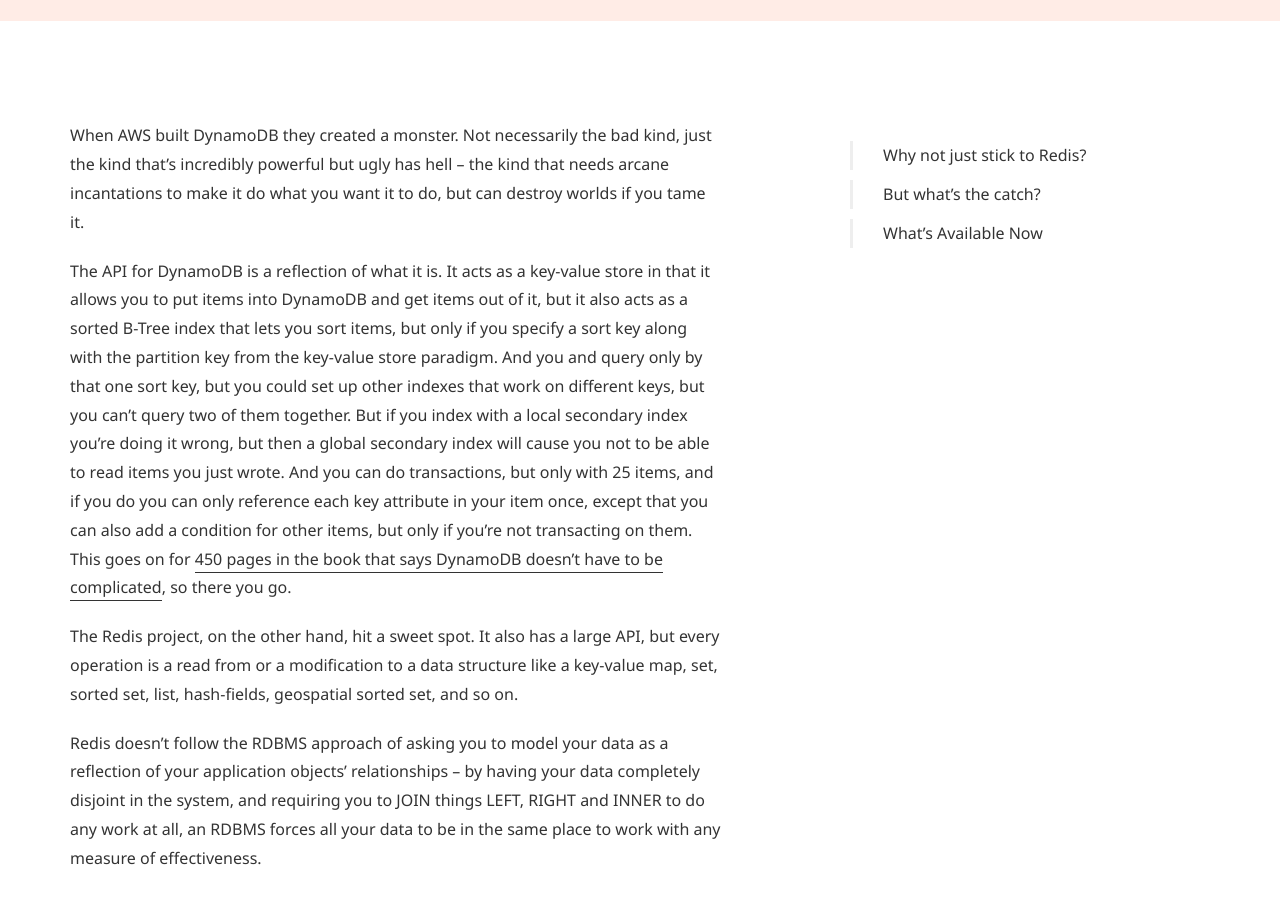
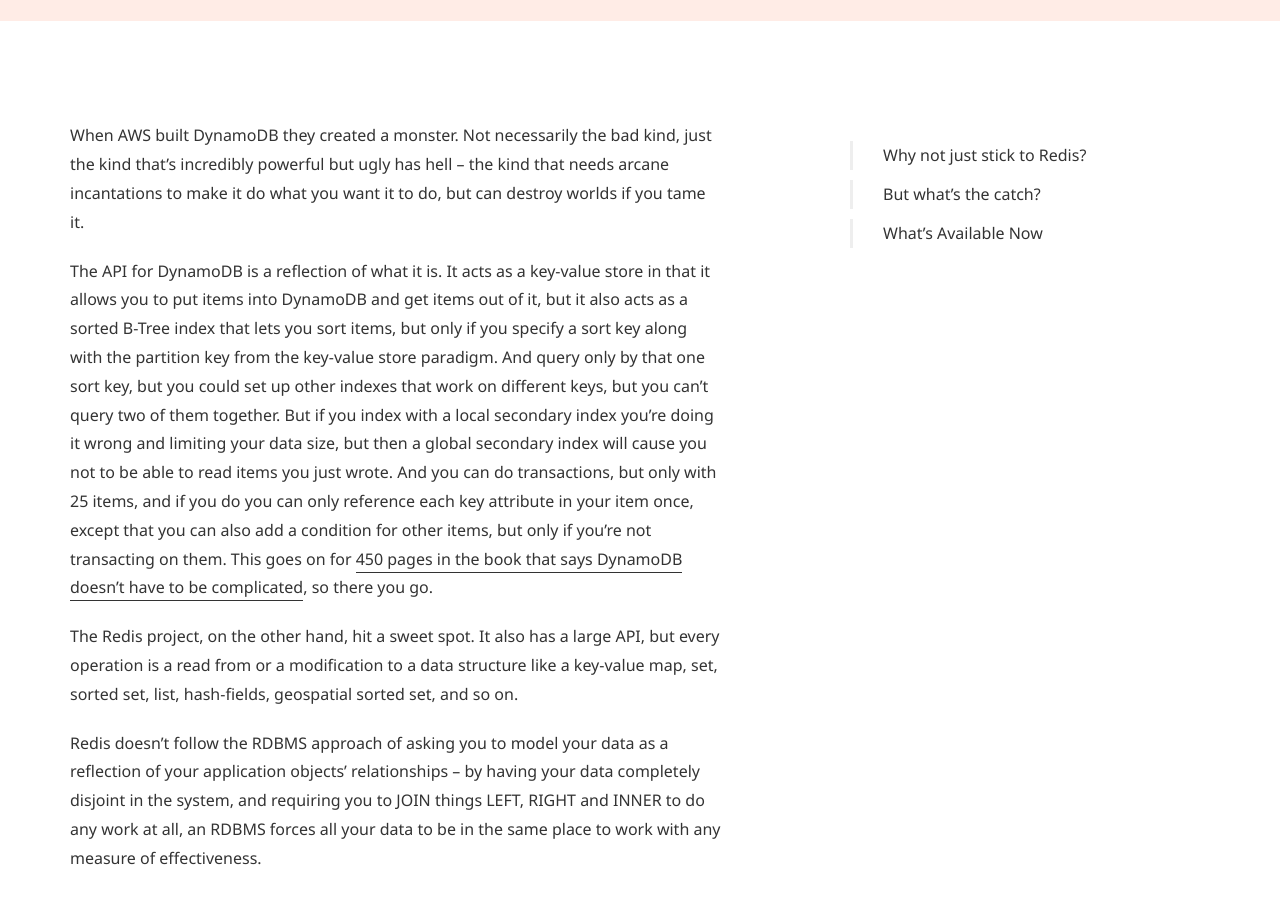
Before and after one commit to dbProjectRED/dbProjectRED.github.io, a Jekyll site: the page built from redimo/intro.md, in a window 1280 px wide and 900 px high, scrolled down 601 px. Built offline with Jekyll 4.4.1, drawn with Linux system fonts in a browser that asks for light colours; nearby versions of some CDN libraries; some web fonts are replaced; library files that are not in the unit come from our copies.

Commit message:
Fixed typo

```diff
--- a/redimo/intro.md
+++ b/redimo/intro.md
@@ -19,7 +19,7 @@
 
 When AWS built DynamoDB they created a monster. Not necessarily the bad kind, just the kind that's incredibly powerful but ugly has hell – the kind that needs arcane incantations to make it do what you want it to do, but can destroy worlds if you tame it.
 
-The API for DynamoDB is a reflection of what it is. It acts as a key-value store in that it allows you to put items into DynamoDB and get items out of it, but it also acts as a sorted B-Tree index that lets you sort items, but only if you specify a sort key along with the partition key from the key-value store paradigm. And you and query only by that one sort key, but you could set up other indexes that work on different keys, but you can't query two of them together. But if you index with a local secondary index you're doing it wrong, but then a global secondary index will cause you not to be able to read items you just wrote.  And you can do transactions, but only with 25 items, and if you do you can only reference each key attribute in your item once, except that you can also add a condition for other items, but only if you're not transacting on them. This goes on for [450 pages in the book that says DynamoDB doesn't have to be complicated](https://www.dynamodbbook.com/), so there you go.
+The API for DynamoDB is a reflection of what it is. It acts as a key-value store in that it allows you to put items into DynamoDB and get items out of it, but it also acts as a sorted B-Tree index that lets you sort items, but only if you specify a sort key along with the partition key from the key-value store paradigm. And query only by that one sort key, but you could set up other indexes that work on different keys, but you can't query two of them together. But if you index with a local secondary index you're doing it wrong and limiting your data size, but then a global secondary index will cause you not to be able to read items you just wrote. And you can do transactions, but only with 25 items, and if you do you can only reference each key attribute in your item once, except that you can also add a condition for other items, but only if you're not transacting on them. This goes on for [450 pages in the book that says DynamoDB doesn't have to be complicated](https://www.dynamodbbook.com/), so there you go.
 
 The Redis project, on the other hand, hit a sweet spot. It also has a large API, but every operation is a read from or a modification to a data structure like a key-value map, set, sorted set, list, hash-fields, geospatial sorted set, and so on.
 
```
